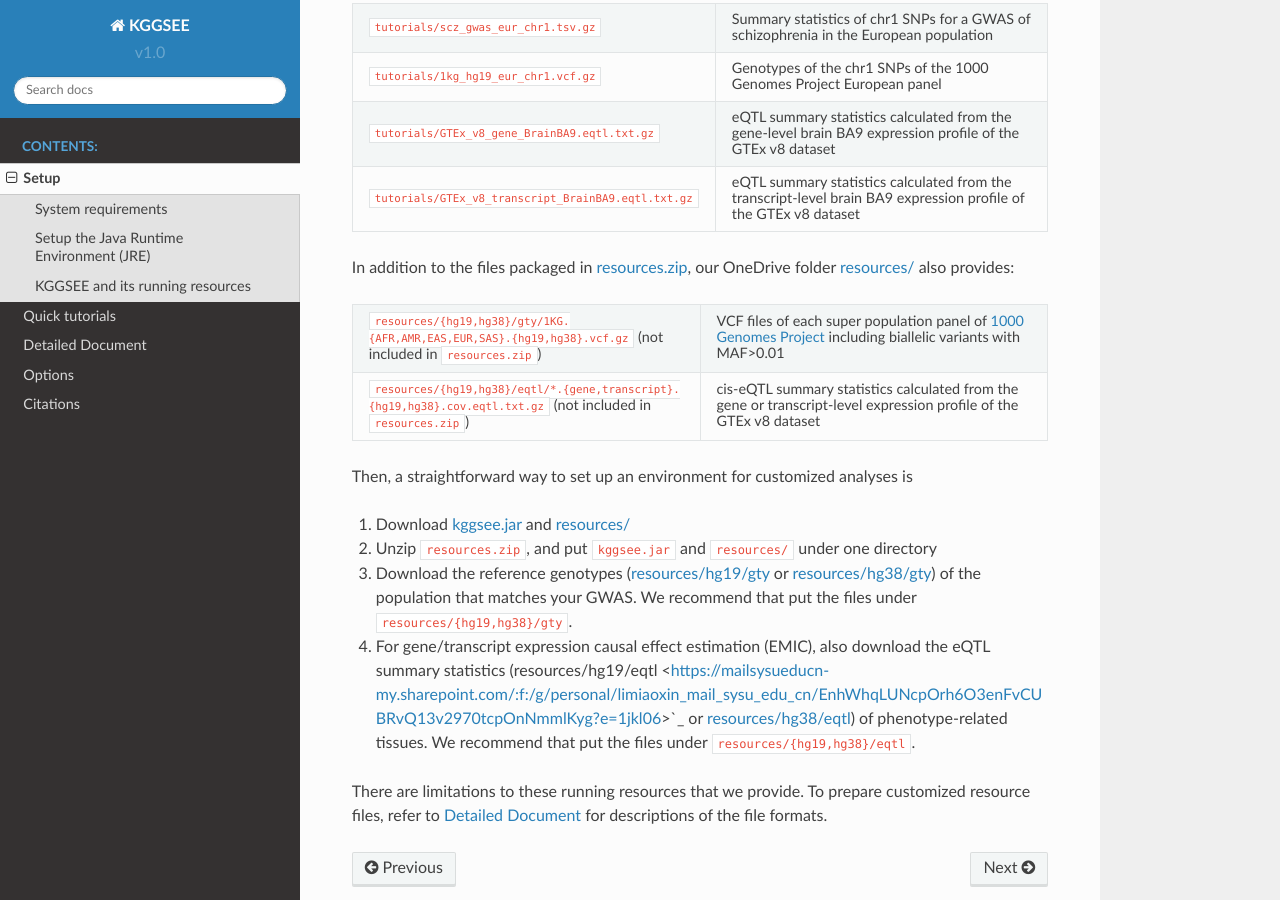
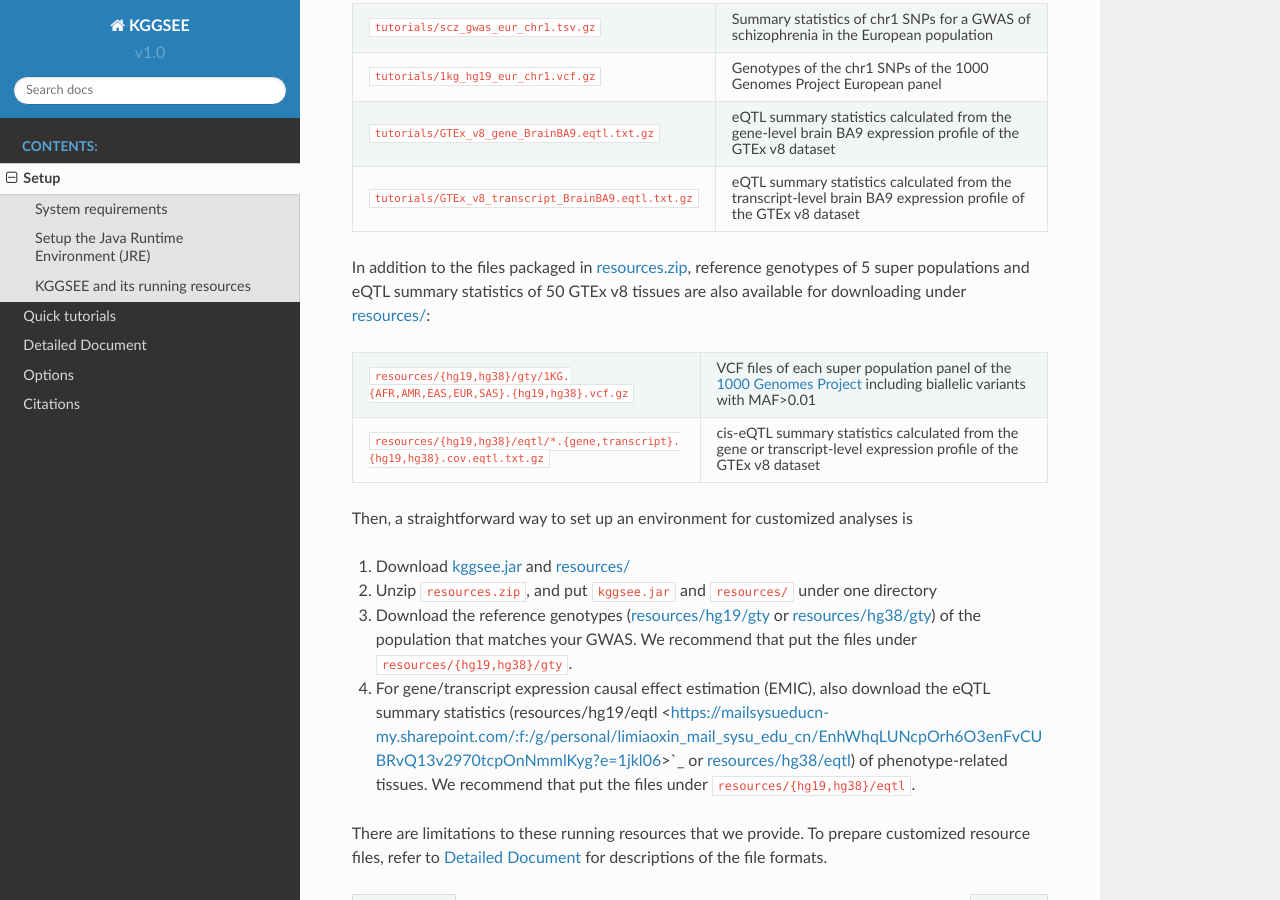
Before and after one commit to pmglab/KGGSEE, a Sphinx documentation site: the page built from doc/source/setup.rst, in a window 1280 px wide and 900 px high, scrolled down 1645 px. Built offline with Sphinx 7.4.7 and the Read the Docs theme 2.0.0, drawn with Linux system fonts in a browser that asks for light colours.

Commit message:
Update setup.rst

```diff
--- a/doc/source/setup.rst
+++ b/doc/source/setup.rst
@@ -111,16 +111,16 @@ and `tutorials.zip <https://mailsysueducn-my.sharepoint.com/:u:/g/personal/limia
       - eQTL summary statistics calculated from the transcript-level brain BA9 expression profile of the GTEx v8 dataset
 
 
-In addition to the files packaged in `resources.zip <https://mailsysueducn-my.sharepoint.com/:u:/g/personal/limiaoxin_mail_sysu_edu_cn/EYhQXE95WZFMqERo_xNOhZUB8lGeyTwPuiWM26AX8CHP8Q?e=PwbMoa>`_, our OneDrive folder `resources/ <https://mailsysueducn-my.sharepoint.com/:f:/g/personal/limiaoxin_mail_sysu_edu_cn/EpXRqLXIToZItErUHiDNDO0BM29gbEn1-Grs14D_EqORJQ?e=0ZjvlN>`_ also provides:
+In addition to the files packaged in `resources.zip <https://mailsysueducn-my.sharepoint.com/:u:/g/personal/limiaoxin_mail_sysu_edu_cn/EYhQXE95WZFMqERo_xNOhZUB8lGeyTwPuiWM26AX8CHP8Q?e=PwbMoa>`_, reference genotypes of 5 super populations and eQTL summary statistics of 50 GTEx v8 tissues are also available for downloading under `resources/ <https://mailsysueducn-my.sharepoint.com/:f:/g/personal/limiaoxin_mail_sysu_edu_cn/EpXRqLXIToZItErUHiDNDO0BM29gbEn1-Grs14D_EqORJQ?e=0ZjvlN>`_:
 
 .. list-table::
     :widths: 1 1
     :header-rows: 0
     :class: tight-table
 
-    * - ``resources/{hg19,hg38}/gty/1KG.{AFR,AMR,EAS,EUR,SAS}.{hg19,hg38}.vcf.gz`` (not included in ``resources.zip``)
-      - VCF files of each super population panel of `1000 Genomes Project <https://ftp-trace.ncbi.nih.gov/1000genomes/ftp/release/20130502/>`_ including biallelic variants with MAF>0.01
-    * - ``resources/{hg19,hg38}/eqtl/*.{gene,transcript}.{hg19,hg38}.cov.eqtl.txt.gz`` (not included in ``resources.zip``)
+    * - ``resources/{hg19,hg38}/gty/1KG.{AFR,AMR,EAS,EUR,SAS}.{hg19,hg38}.vcf.gz``
+      - VCF files of each super population panel of the `1000 Genomes Project <https://ftp-trace.ncbi.nih.gov/1000genomes/ftp/release/20130502/>`_ including biallelic variants with MAF>0.01
+    * - ``resources/{hg19,hg38}/eqtl/*.{gene,transcript}.{hg19,hg38}.cov.eqtl.txt.gz``
       - cis-eQTL summary statistics calculated from the gene or transcript-level expression profile of the GTEx v8 dataset
 
 
```
